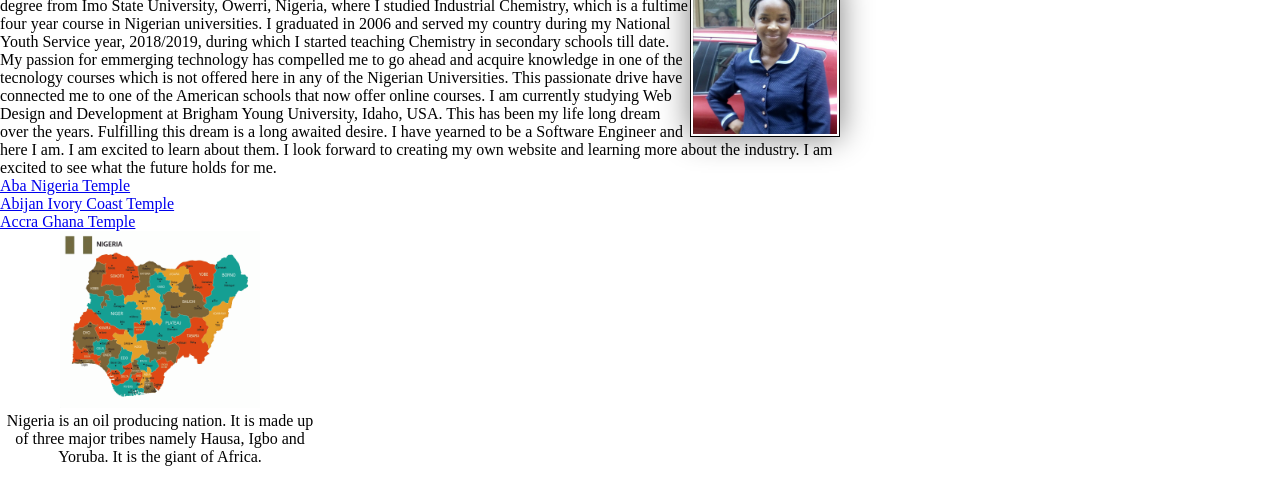
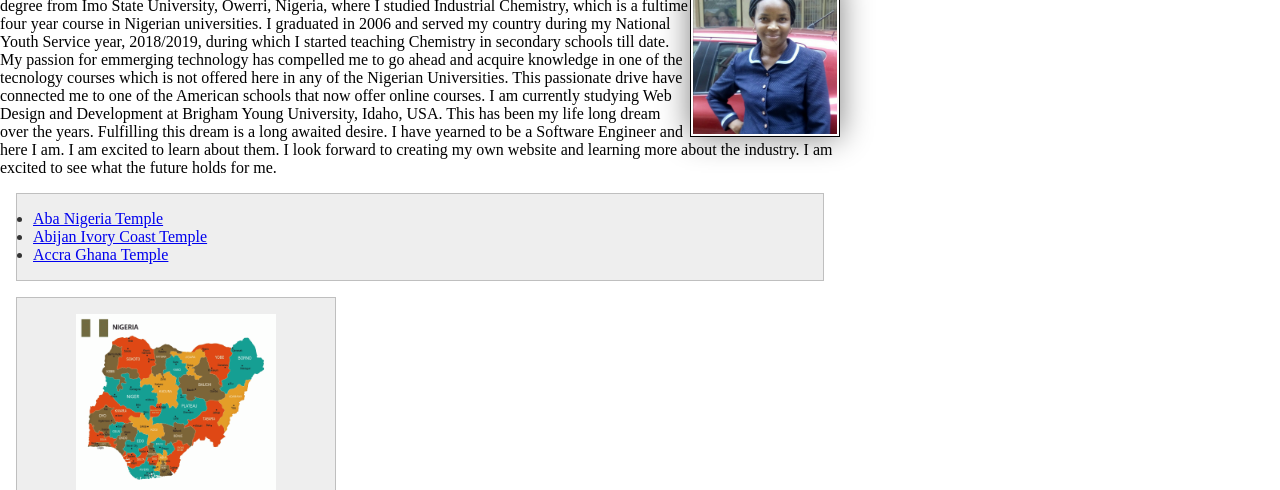
Before and after one commit to sandyque4me/wdd130, a plain HTML site: page index.html in a window 1280 px wide. Shown: the part 310-800 px from the top of the page. Drawn offline with Linux system fonts and the light colour scheme.

Commit message:
made corrections

```diff
--- a/index.html
+++ b/index.html
@@ -15,19 +15,20 @@
             <a href="wwr/">Rafting Website</a>
             <a href="https://www.linkedin.com/in/sandra-ezeh-44bb00302?trk=contact-info">linkedin</a>
             <a href="https://m.facebook.com/sandra.ezeh.98/">facebook</a>
+            <title>SANDRA EZEH | WDD 130</title>
         </nav>
     </header>
     <main>
         <h1>SANDRA EZEH | WDD 130</h1>
         <img src="images/profile.jpg" alt="Hello! My name is Sandra Ezeh" width="200">
         <p>Hello! My name is Sandra Ezeh and I am from Abuja, Nigeria. I love truth and justice. I obtained my first degree from Imo State University, Owerri, Nigeria, where I studied Industrial Chemistry, which is a fultime four year course in Nigerian universities. I graduated in 2006 and served my country during my National Youth Service year, 2018/2019, during which I started teaching Chemistry in secondary schools till date.  My passion for emmerging technology has compelled me to go ahead and acquire knowledge in one of the tecnology courses which is not offered here in any of the Nigerian Universities. This passionate drive have connected me to one of the American schools that now offer online courses. I am currently studying Web Design and Development at Brigham Young University, Idaho, USA. This has been my life long dream over the years. Fulfilling this dream is a long awaited desire. I have yearned to be a Software Engineer and here I am. I am excited to learn about them. I look forward to creating my own website and learning more about the industry. I am excited to see what the future holds for me.</p>
-        <ul>
+        <ul class="box">
             <li><a href="https://newsroom.churchofjesuschrist.org/article/aba-nigeria-temple" target="blank">Aba Nigeria Temple</a></li>
             <li><a href="https://www.churchofjesuschrist.org/temples/details/abidjan-ivory-coast-temple?lang=eng" target="blank">Abijan Ivory Coast Temple</a></li>
             <li><a href="https://www.churchofjesuschrist.org/temples/details/accra-ghana-temple?lang=eng" target="blank">Accra Ghana Temple</a></li>
         </ul>
     </main>
-    <aside>
+    <aside class="box">
         <h2>Nigeria</h2>
         <img src="images/nigeria-map-min.png" alt="Map of Nigeria">
         <p>Nigeria is an oil producing nation. It is made up of three major tribes namely Hausa, Igbo and Yoruba. It is the giant of Africa. </p>
--- a/styles/styles.css
+++ b/styles/styles.css
@@ -1,7 +1,3 @@
-;root {
-
-}
-
 nav {
     background-color: darkblue;
     padding: 10px;
@@ -37,7 +33,7 @@ p {
 aside {
   width: 20rem;
   text-align: center;
-  position: absolute;
+  position: relative;
 }
 aside img {
   width: 200px;
```
